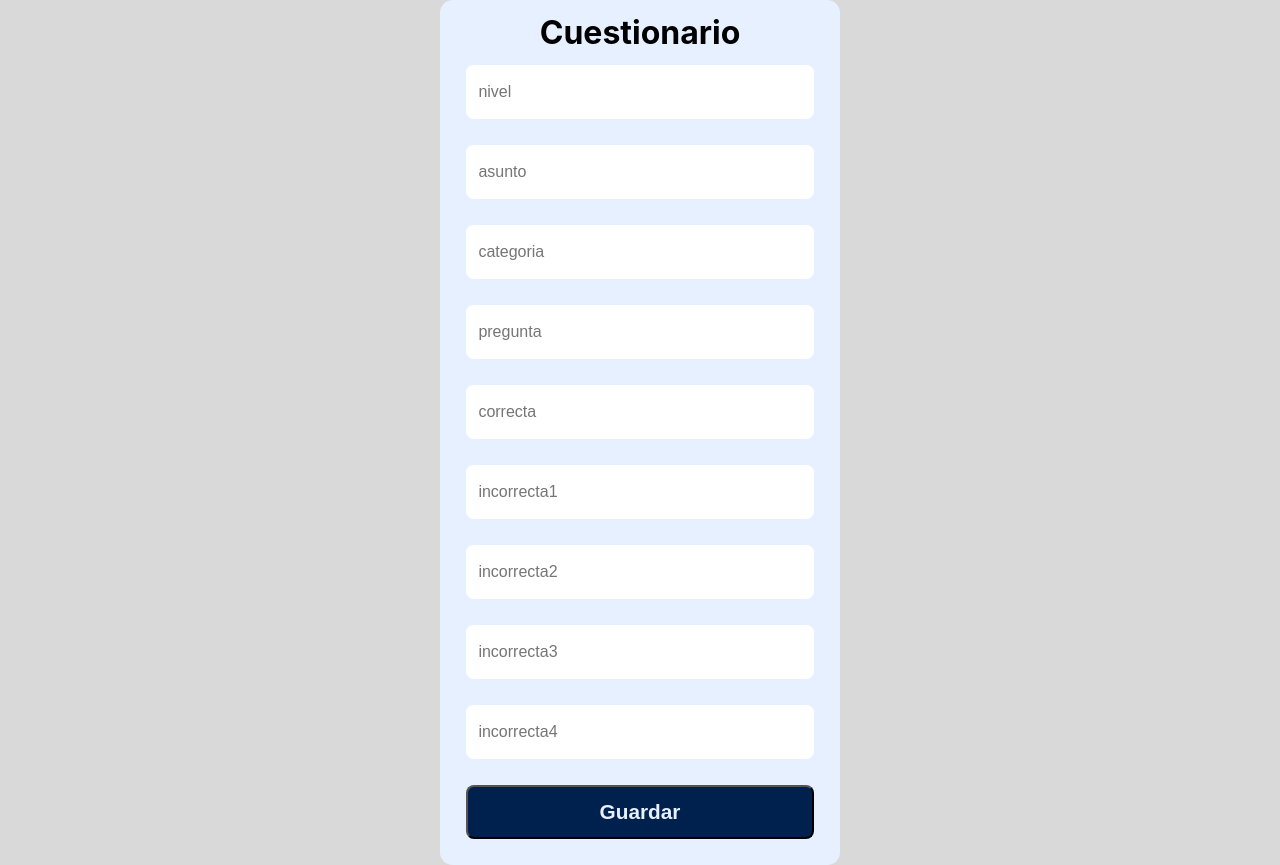
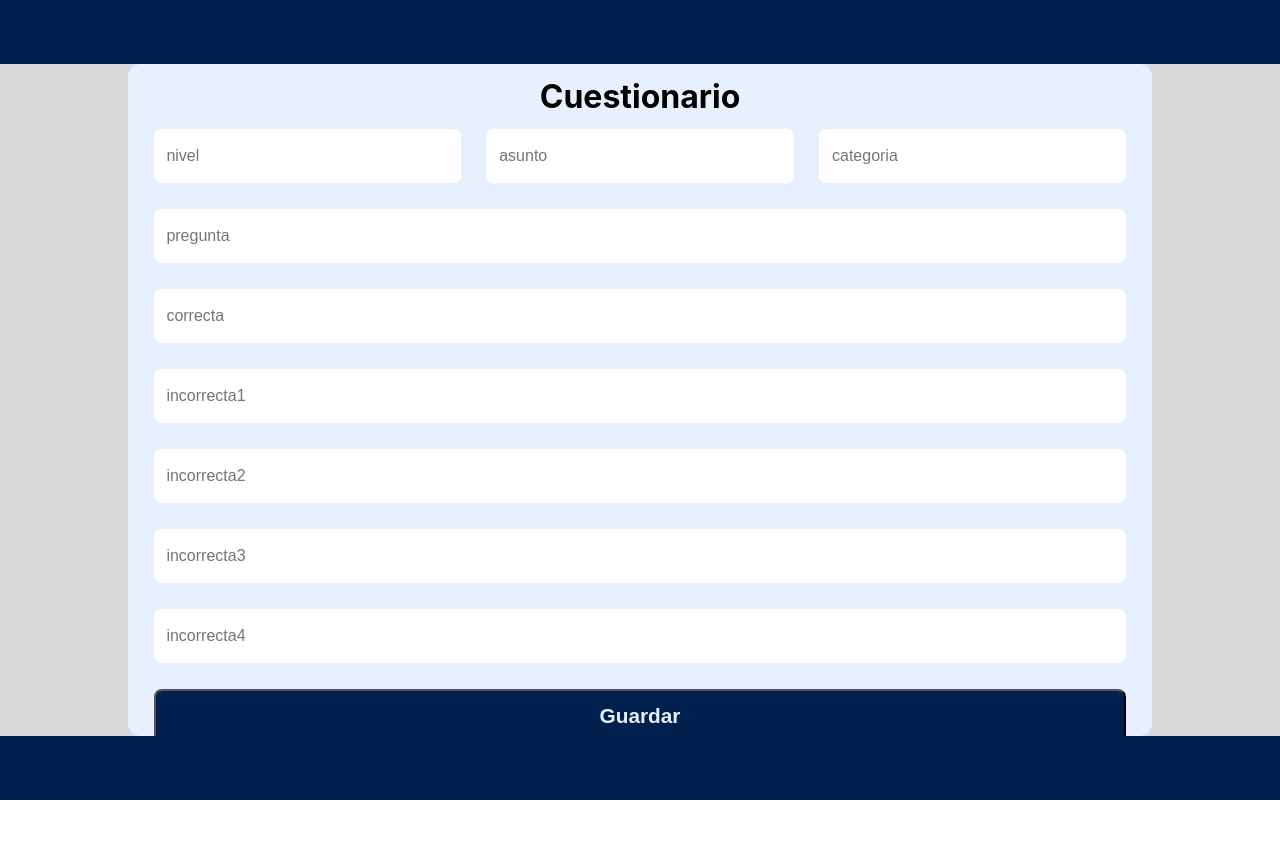
Before and after one commit to HardBoris/studytor-spa, a React (Create React App) app: page /cuestionario in a window 1280 px wide. After the commit the page ends 800 px from the top, so only its background shows below. Built offline with nearby package versions, Linux system fonts and the light colour scheme.

Commit message:
feat: cuestionario 769 view

```diff
--- a/src/pages/Cuestionario/cuestionario.css
+++ b/src/pages/Cuestionario/cuestionario.css
@@ -6,6 +6,7 @@
   display: flex;
   justify-content: center;
   align-items: center;
+  overflow: auto;
 }
 
 .clasificacion {
@@ -48,51 +49,21 @@
   .cuestionario {
     width: 400px;
     height: 100%;
-    /*padding: 0.8rem;
-    background-color: var(--primary-light);
-    display: flex;
-    justify-content: center;
-    align-items: center;*/
+    border-radius: 0.8rem;
+  }
+}
+
+@media (min-width: 769px) {
+  .cuestionario {
+    width: 80%;
+    height: 100%;
     border-radius: 0.8rem;
   }
 
-  /*.clasificacion {
-    width: 100%;
-    height: auto;
+  .clasificacion {
     display: flex;
-    flex-direction: column;
+    flex-direction: row;
     justify-content: space-between;
     align-items: center;
-    border: 2px solid black;
-  }*/
-
-  /*.start-separator {
-    width: 100%;
-    height: 80px;
-    display: flex;
-    justify-content: flex-start;
-    align-items: center;
-    padding: 0.8rem;
-    border: 1px solid blue;
-  }*/
-
-  /*.separator {
-    width: 100%;
-    height: 80px;
-    display: flex;
-    justify-content: center;
-    align-items: center;
-    padding: 0.8rem;
-    border: 1px solid blue;
-  }*/
-
-  /*.end-separator {
-    width: 100%;
-    height: 80px;
-    display: flex;
-    justify-content: flex-end;
-    align-items: center;
-    padding: 0.8rem;
-    border: 1px solid blue;
-  }*/
+  }
 }
--- a/src/pages/Cuestionario/index.tsx
+++ b/src/pages/Cuestionario/index.tsx
@@ -5,6 +5,9 @@ import "./cuestionario.css";
 
 export const Cuestionario = () => {
   return (
+    <>
+      <header></header>
+      <main>
         <div className="cuestionario">
           <BGformulario clase="vertical-form">
             <h1>Cuestionario</h1>
@@ -43,5 +46,9 @@ export const Cuestionario = () => {
             </div>
           </BGformulario>
         </div>
+      </main>
+
+      <footer></footer>
+    </>
   );
 };
--- a/src/styles/global.css
+++ b/src/styles/global.css
@@ -55,7 +55,7 @@ body {
 
 #root {
   width: 100dvw;
-  height: auto;
+  height: 100dvh;
   border: none;
   background: var(--gris-15);
   color: var(--primary-darker);
--- a/src/styles/layout.css
+++ b/src/styles/layout.css
@@ -1,5 +1,5 @@
 header {
-  width: 90%;
+  width: 100%;
   height: 8dvh;
   border: none;
   background: var(--primary-85);
@@ -13,7 +13,7 @@ header {
 }
 
 main {
-  width: 90%;
+  width: 100%;
   height: 84dvh;
   border: none;
   color: var(--primary-darker);
@@ -84,14 +84,17 @@ footer {
 
 @media (min-width: 769px) {
   header {
+    /*height: 8vh;*/
     font-size: 0.8rem;
   }
 
   main {
+    /*height: 84vh;*/
     font-size: 1rem;
   }
 
   footer {
+    /*height: 8vh;*/
     font-size: 0.8rem;
   }
 }
```
Lines whose indentation alone changed are shown as unchanged.
